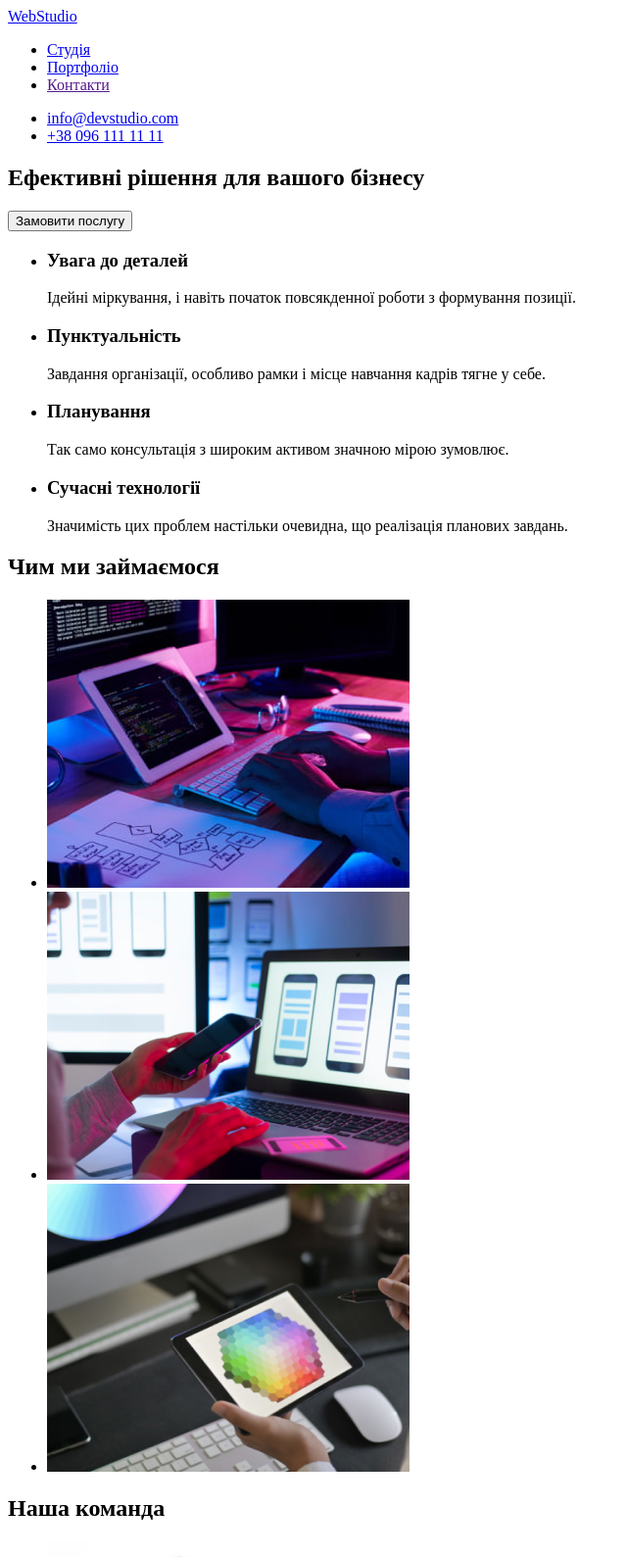
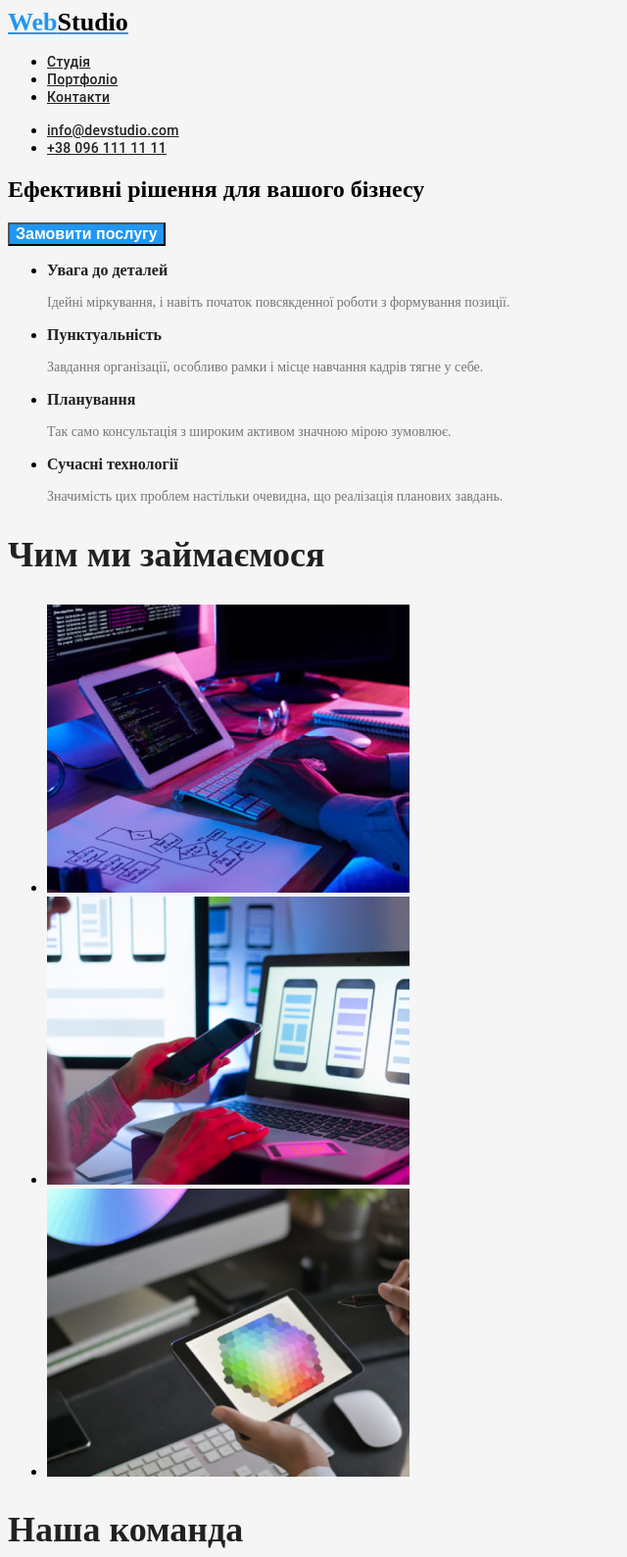
Before and after one commit to NataliiaKr/goit-markup-hw-02, a plain HTML site: page index.html in a window 1280 px wide. Shown: the top 1589 px of the page at 98% size, without its empty margins (0-640 px from the left). Drawn offline with Linux system fonts and the light colour scheme.

Commit message:
стилізує колір та логотип

```diff
--- a/css/styles.css
+++ b/css/styles.css
@@ -0,0 +1,82 @@
+:root{
+    --primary-text-color: #757575;
+    --title-text-color: #212121;
+    --second-text-color: #FFFFFF;
+    --accent-color: #2196F3;
+    --background-color: #F5F5F5;
+}
+
+body{
+    background-color: var(--background-color);
+}
+/* Загальний стиль логотипу*/
+.logo-link{
+    font-size: 26px;
+    font-weight: 700;
+    color: var(--accent-color);
+}
+
+/* Друга половина логотипу в header */
+.logo-link .logo-header{
+    color: #000000;
+}
+
+/* Друга половина логотипу в footer */
+.logo-link .logo-footer {
+    color: var(--second-text-color)
+}
+
+/* Стиль посилань  в header*/
+.link-header {
+    color: var(--title-text-color);
+    font-family: 'Roboto';
+    font-style: normal;
+    font-weight: 500;
+    font-size: 14px;
+    line-height: 16px;
+    letter-spacing: 0.02em;
+}
+
+
+/* стиль посилань в footer */
+.link-footer {
+    font-family: 'Roboto';
+    font-style: normal;
+    font-weight: 400;
+    font-size: 14px;
+    line-height: 24px;
+    color: var(--second-text-color);
+}
+
+/* кнопка замовлення послуги*/
+.hero-btn {
+    background-color: var(--accent-color);
+    color: var(--second-text-color);
+    font-weight: 700;
+    font-size: 16px;
+
+}
+.hero-btn:hover,
+.hero-btn:focus {
+    background-color: #188CE8;
+}
+
+
+
+/* Заголовки секцій */
+.section-title {
+    color: var(--title-text-color);
+    font-size: 36px;
+
+}
+/* Заголовки всередині списку */
+.list-title {
+    color: var(--title-text-color);
+    font-size: 16px;
+}
+
+/* Текст під заголовком в списку */
+.list-text {
+    color: var(--primary-text-color);
+    font-size: 14px;
+}
--- a/index.html
+++ b/index.html
@@ -5,62 +5,69 @@
     <meta http-equiv="X-UA-Compatible" content="IE=edge" />
     <meta name="viewport" content="width=device-width, initial-scale=1.0" />
     <title>WebStudio</title>
+    <link rel="stylesheet" href="./css/styles.css" />
   </head>
   <body>
     <!--Шапка сайта-->
     <header>
       <nav>
-        <a href="./index.html">WebStudio</a>
+        <a class="logo-link" href="./index.html">Web<span class="logo-header">Studio</span></a>
 
         <ul>
-          <li><a href="./index.html">Студія</a></li>
-          <li><a href="./portfolio.html">Портфоліо</a></li>
-          <li><a href="">Контакти</a></li>
+          <li><a class="link-header" href="./index.html">Студія</a></li>
+          <li><a class="link-header" href="./portfolio.html">Портфоліо</a></li>
+          <li><a class="link-header" href="">Контакти</a></li>
         </ul>
       </nav>
 
       <ul>
-        <li><a href="mailto:info@devstudio.com">info@devstudio.com</a></li>
-        <li><a href="tel:+380961111111">+38 096 111 11 11</a></li>
+        <li><a class="link-header" href="mailto:info@devstudio.com">info@devstudio.com</a></li>
+        <li><a class="link-header" href="tel:+380961111111">+38 096 111 11 11</a></li>
       </ul>
     </header>
     <main>
       <!--Герой-->
       <section>
-        <h1>Ефективні рішення для вашого бізнесу</h1>
-        <button type="button">Замовити послугу</button>
+        <h1 class="hero-title">Ефективні рішення для вашого бізнесу</h1>
+        <button class="hero-btn" type="button">Замовити послугу</button>
       </section>
 
       <!--Переваги-->
-      <section>
+      <section class="section">
         <h2 hidden>Переваги</h2>
-        <ul>
+        <ul class="list">
           <li>
-            <h3>Увага до деталей</h3>
-            <p>Ідейні міркування, і навіть початок повсякденної роботи з формування позиції.</p>
+            <h3 class="list-title">Увага до деталей</h3>
+            <p class="list-text">
+              Ідейні міркування, і навіть початок повсякденної роботи з формування позиції.
+            </p>
           </li>
 
           <li>
-            <h3>Пунктуальність</h3>
-            <p>Завдання організації, особливо рамки і місце навчання кадрів тягне у себе.</p>
+            <h3 class="list-title">Пунктуальність</h3>
+            <p class="list-text">
+              Завдання організації, особливо рамки і місце навчання кадрів тягне у себе.
+            </p>
           </li>
 
           <li>
-            <h3>Планування</h3>
-            <p>Так само консультація з широким активом значною мірою зумовлює.</p>
+            <h3 class="list-title">Планування</h3>
+            <p class="list-text">Так само консультація з широким активом значною мірою зумовлює.</p>
           </li>
 
           <li>
-            <h3>Сучасні технології</h3>
-            <p>Значимість цих проблем настільки очевидна, що реалізація планових завдань.</p>
+            <h3 class="list-title">Сучасні технології</h3>
+            <p class="list-text">
+              Значимість цих проблем настільки очевидна, що реалізація планових завдань.
+            </p>
           </li>
         </ul>
       </section>
 
       <!--Чим ми займаємося-->
-      <section>
-        <h2>Чим ми займаємося</h2>
-        <ul>
+      <section class="section">
+        <h2 class="section-title">Чим ми займаємося</h2>
+        <ul class="list">
           <li>
             <img src="./images/laptop.jpg" alt="Робота з ноутбуком" width="370" />
           </li>
@@ -77,33 +84,33 @@
 
       <!--Наша команда-->
       <section>
-        <h2>Наша команда</h2>
-        <ul>
+        <h2 class="section-title">Наша команда</h2>
+        <ul class="list">
           <li>
             <img src="./images/prodact-designer.jpg" alt="prodact-designer" width="270" />
-            <h3>Ігор Дем'яненко</h3>
-            <p lang="en">Product Designer</p>
+            <h3 class="list-title">Ігор Дем'яненко</h3>
+            <p class="list-text" lang="en">Product Designer</p>
           </li>
           <li>
             <img src="./images/frontend-developer.jpg" alt="frontend-developer" width="270" />
-            <h3>Ольга Рєпіна</h3>
-            <p lang="en">Frontend Developer</p>
+            <h3 class="list-title">Ольга Рєпіна</h3>
+            <p class="list-text" lang="en">Frontend Developer</p>
           </li>
           <li>
             <img src="./images/marketing.jpg" alt="marketing" width="270" />
-            <h3>Микола Тарасов</h3>
-            <p lang="en">Marketing</p>
+            <h3 class="list-title">Микола Тарасов</h3>
+            <p class="list-text" lang="en">Marketing</p>
           </li>
           <li>
             <img src="./images/ui-designer.jpg" alt="ui-designer" width="270" />
-            <h3>Михайло Єрмаков</h3>
-            <p lang="en">UI Designer</p>
+            <h3 class="list-title">Михайло Єрмаков</h3>
+            <p class="list-text" lang="en">UI Designer</p>
           </li>
         </ul>
       </section>
     </main>
     <footer>
-      <a href="./index.html">WebStudio</a>
+      <a class="logo-link" href="./index.html">Web<span class="logo-footer">Studio</span></a>
       <address>
         <ul>
           <li>
@@ -114,8 +121,8 @@
               >м. Київ, пр-т Лесі Українки, 26</a
             >
           </li>
-          <li><a href="mailto:info@devstudio.com">info@devstudio.com</a></li>
-          <li><a href="tel:+380961111111">+38 096 111 11 11</a></li>
+          <li><a class="link-footer" href="mailto:info@devstudio.com">info@devstudio.com</a></li>
+          <li><a class="link-footer" href="tel:+380961111111">+38 096 111 11 11</a></li>
         </ul>
       </address>
     </footer>
```
Also changed, not shown: portfolio.html (+37 -37 lines).
